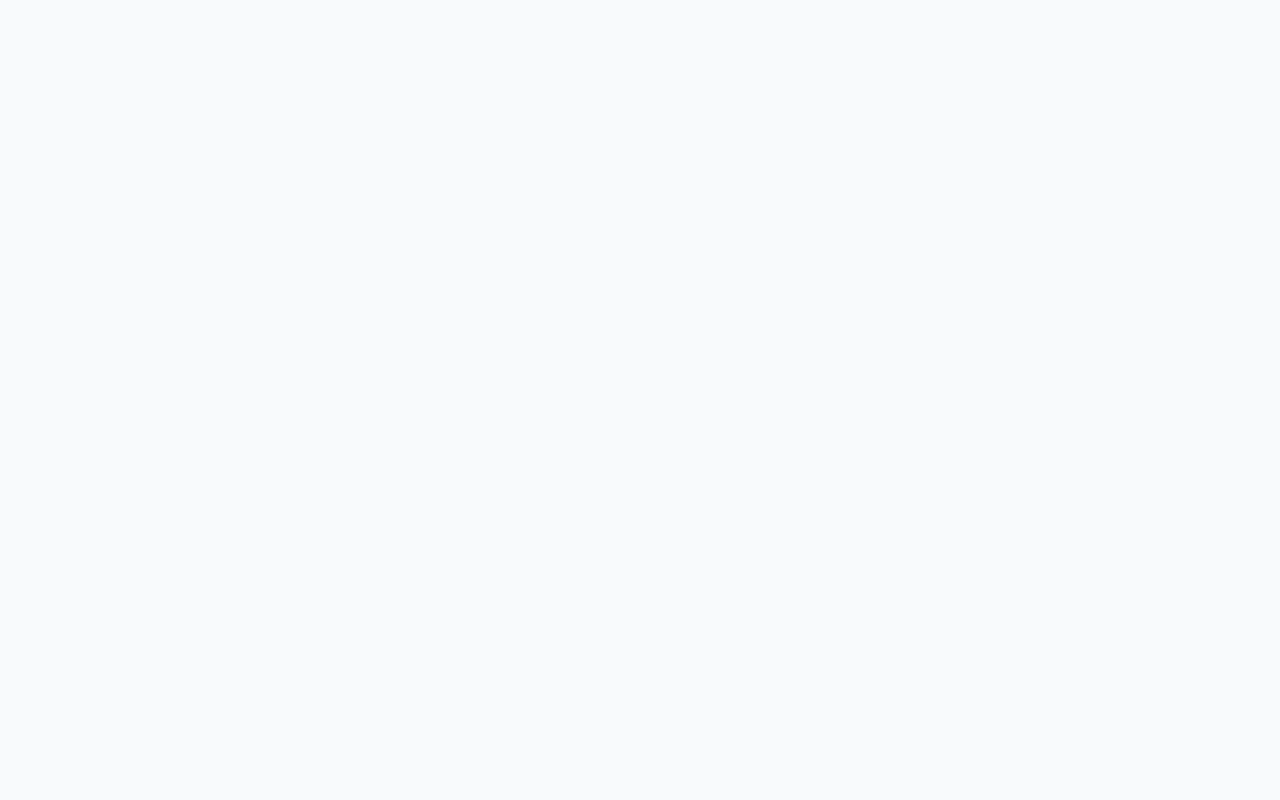
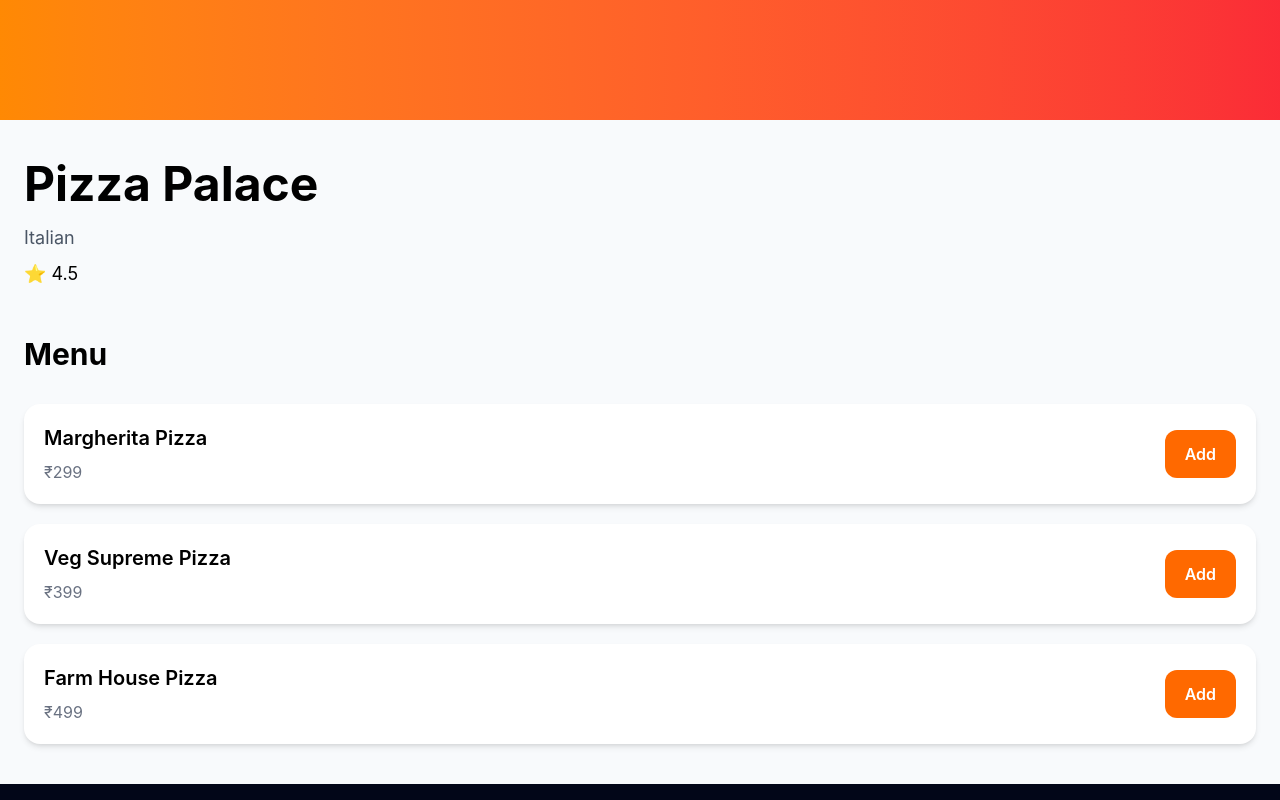
Before and after one commit to manickmanick/food-delivery-frontend, a React (Vite) app: page /restaurants/1 in a window 1280 px wide. Before the commit this address had no page. Shown: the part 280-1080 px from the top of the page. Before the commit the page ends 800 px from the top, so only its background shows below. Built offline with nearby package versions, Linux system fonts and the light colour scheme.

Commit message:
restaurant detail page done

```diff
--- /dev/null
+++ b/src/components/menu/MenuItemCard.jsx
@@ -0,0 +1,26 @@
+import Button from "../ui/Button";
+import Card from "../ui/Card";
+
+export default function MenuItemCard({
+  item,
+}) {
+  return (
+    <Card className="p-5">
+      <div className="flex items-center justify-between">
+        <div>
+          <h3 className="text-xl font-semibold">
+            {item.name}
+          </h3>
+
+          <p className="mt-2 text-gray-500">
+            ₹{item.price}
+          </p>
+        </div>
+
+        <Button>
+          Add
+        </Button>
+      </div>
+    </Card>
+  );
+}
--- a/src/components/restaurant/RestaurantCard.jsx
+++ b/src/components/restaurant/RestaurantCard.jsx
@@ -1,30 +1,23 @@
 import Card from "../ui/Card";
 import Button from "../ui/Button";
+import { Link } from "react-router-dom";
 
-export default function RestaurantCard({
-  restaurant,
-}) {
+export default function RestaurantCard({ restaurant }) {
   return (
-    <Card className="overflow-hidden">
-      <div className="h-52 bg-gradient-to-r from-orange-300 to-red-300" />
+    <Link to={`/restaurants/${restaurant.id}`}>
+      <Card className="overflow-hidden">
+        <div className="h-52 bg-gradient-to-r from-orange-300 to-red-300" />
 
-      <div className="p-5">
-        <h3 className="text-2xl font-bold">
-          {restaurant.name}
-        </h3>
+        <div className="p-5">
+          <h3 className="text-2xl font-bold">{restaurant.name}</h3>
 
-        <p className="mt-2 text-gray-500">
-          {restaurant.cuisine}
-        </p>
+          <p className="mt-2 text-gray-500">{restaurant.cuisine}</p>
 
-        <p className="mt-2 font-medium">
-          ⭐ {restaurant.rating}
-        </p>
+          <p className="mt-2 font-medium">⭐ {restaurant.rating}</p>
 
-        <Button className="mt-5">
-          View Menu
-        </Button>
-      </div>
-    </Card>
+          <Button className="mt-5">View Menu</Button>
+        </div>
+      </Card>
+    </Link>
   );
 }
--- /dev/null
+++ b/src/data/menuItems.js
@@ -0,0 +1,47 @@
+const menuItems = {
+  1: [
+    {
+      id: 101,
+      name: "Margherita Pizza",
+      price: 299,
+    },
+    {
+      id: 102,
+      name: "Veg Supreme Pizza",
+      price: 399,
+    },
+    {
+      id: 103,
+      name: "Farm House Pizza",
+      price: 499,
+    },
+  ],
+
+  2: [
+    {
+      id: 201,
+      name: "Classic Burger",
+      price: 199,
+    },
+    {
+      id: 202,
+      name: "Cheese Burger",
+      price: 249,
+    },
+  ],
+
+  3: [
+    {
+      id: 301,
+      name: "Chicken Biryani",
+      price: 299,
+    },
+    {
+      id: 302,
+      name: "Mutton Biryani",
+      price: 399,
+    },
+  ],
+};
+
+export default menuItems;
--- /dev/null
+++ b/src/pages/RestaurantDetailsPage.jsx
@@ -0,0 +1,65 @@
+import { useParams } from "react-router-dom";
+
+import MainLayout from "../layouts/MainLayout";
+
+import restaurants from "../data/restaurants";
+import menuItems from "../data/menuItems";
+
+import MenuItemCard from "../components/menu/MenuItemCard";
+
+export default function RestaurantDetailsPage() {
+  const { id } = useParams();
+
+  const restaurant = restaurants.find(
+    (r) => r.id === Number(id)
+  );
+
+  const menu = menuItems[id] || [];
+
+  if (!restaurant) {
+    return (
+      <MainLayout>
+        <div className="p-10">
+          Restaurant not found
+        </div>
+      </MainLayout>
+    );
+  }
+
+  return (
+    <MainLayout>
+      <section className="bg-slate-50 min-h-screen">
+
+        <div className="h-80 bg-gradient-to-r from-orange-400 to-red-500" />
+
+        <div className="mx-auto max-w-7xl px-6 py-10">
+
+          <h1 className="text-5xl font-bold">
+            {restaurant.name}
+          </h1>
+
+          <p className="mt-4 text-lg text-gray-600">
+            {restaurant.cuisine}
+          </p>
+
+          <p className="mt-2 text-lg">
+            ⭐ {restaurant.rating}
+          </p>
+
+          <h2 className="mt-12 mb-8 text-3xl font-bold">
+            Menu
+          </h2>
+
+          <div className="space-y-5">
+            {menu.map((item) => (
+              <MenuItemCard
+                key={item.id}
+                item={item}
+              />
+            ))}
+          </div>
+        </div>
+      </section>
+    </MainLayout>
+  );
+}
--- a/src/routes/AppRoutes.jsx
+++ b/src/routes/AppRoutes.jsx
@@ -2,6 +2,7 @@ import { Route, Routes } from "react-router-dom";
 
 import HomePage from "../pages/HomePage";
 import RestaurantsPage from "../pages/RestaurantsPage";
+import RestaurantDetailsPage from "../pages/RestaurantDetailsPage";
 
 export default function AppRoutes() {
   return (
@@ -9,6 +10,8 @@ export default function AppRoutes() {
       <Route path="/" element={<HomePage />} />
 
       <Route path="/restaurants" element={<RestaurantsPage />} />
+
+      <Route path="/restaurants/:id" element={<RestaurantDetailsPage />} />
     </Routes>
   );
 }
```
